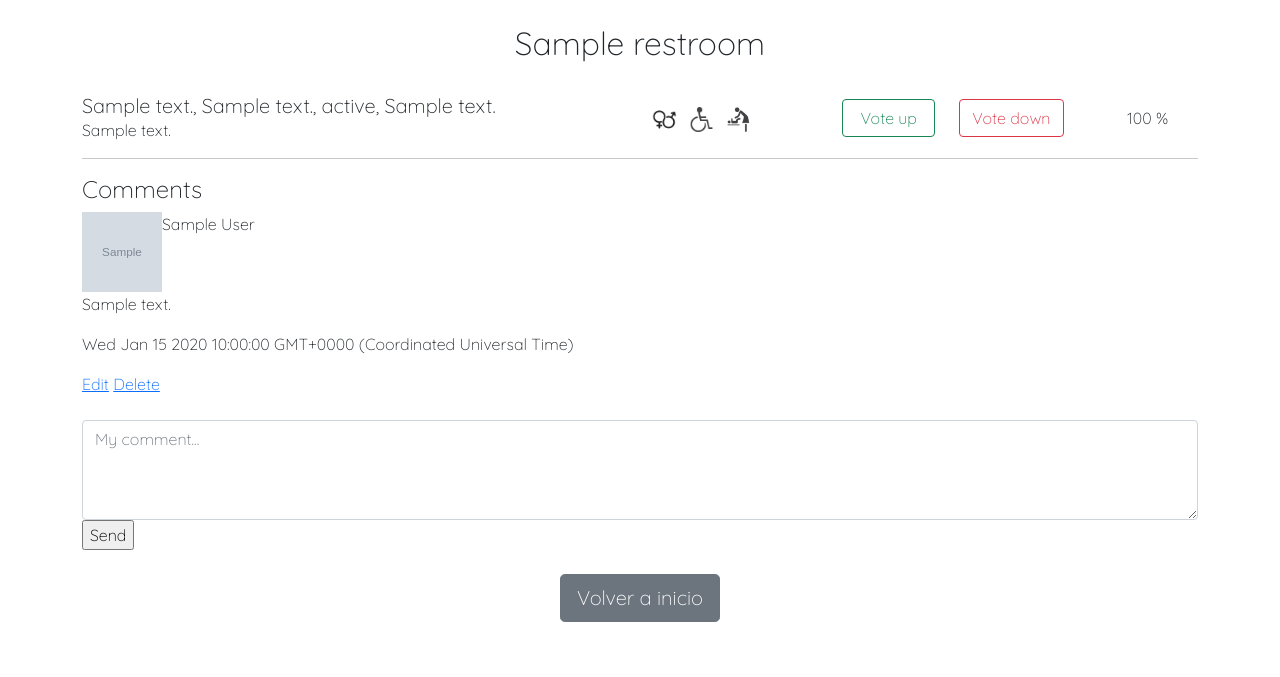
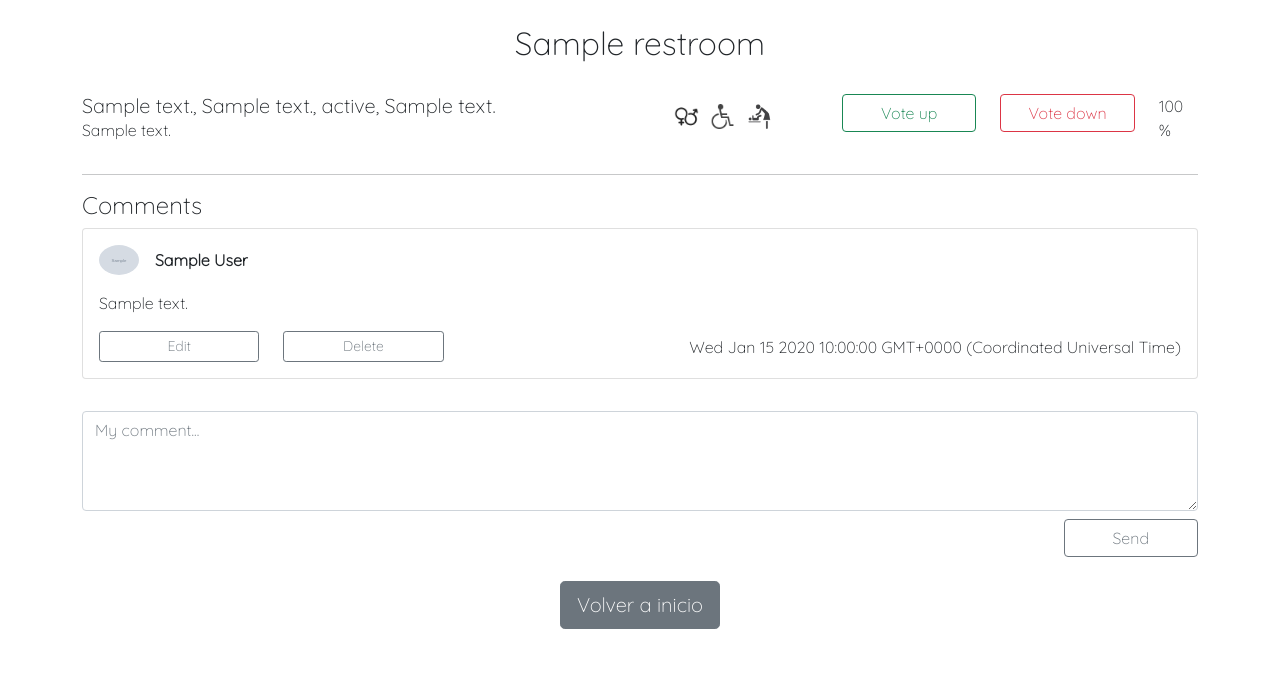
Before and after one commit to juangro27/ThroneTracker, a Node server app: page /restrooms/600000000000000000000001 in a window 1280 px wide. Shown: the part 458-1135 px from the top of the page. Before the commit the page ends 1080 px from the top, so only its background shows below. Run offline with Node 20, Linux system fonts and the light colour scheme; tables that the repository leaves empty hold one stand-in row (values such as "Sample post"); grey boxes marked "Sample" are stand-in pictures; some libraries are stand-ins or nearby versions.

Commit message:
dejando bonica la lista de baños

```diff
--- a/public/stylesheets/style.css
+++ b/public/stylesheets/style.css
@@ -36,16 +36,16 @@ body {
     padding: 20px;
     background-color: rgba(46, 46, 46, 0.8);
     color: white;
-<<<<<<< HEAD
-=======
 }
 
 .comment-info img {
-    width: 80px;
-    height: 80px;
+    width: 40px;
 }
 
 .comment-details p {
     word-break: break-all;
->>>>>>> 763858c61feade8256be313d92cdb50fdbf7cb05
 }
+
+.comment-edit img {
+    width: 80px;
+}
--- a/utils/parseRestrooms.js
+++ b/utils/parseRestrooms.js
@@ -39,9 +39,7 @@ const parseRestrooms = restroomsArray => {
             location: {
                 type: 'Point',
                 coordinates: [longitude, latitude]
-            },
-            votes: [],
-            comments: []
+            }
         }
 
         return restroomObject
--- a/views/restrooms/restroom-details.hbs
+++ b/views/restrooms/restroom-details.hbs
@@ -10,14 +10,14 @@
             <br>
 
             <div class="row">
-                <div class="col-6 align-items-center">
+                <div class="col-12 col-lg-6 align-items-center">
                     <h5 class="m-0">{{restroom.address.street}}, {{restroom.address.city}}, {{restroom.address.state}},
                         {{restroom.address.country}}</h5>
-                    <p class="m-0">{{restroom.description}}</p>
+                    <p class="m-0 mb-3">{{restroom.description}}</p>
                     <p hidden class="restroom" data-id="{{restroom.id}}"></p>
                 </div>
 
-                <div class="col-2 d-flex align-items-center">
+                <div class="col-4 col-lg-2 d-flex justify-content-center mt-2">
                     <div class="row">
                         <div class="col-3">
                             {{#if restroom.features.unisex}}
@@ -39,9 +39,9 @@
                     </div>
                 </div>
 
-                <div class="col-3 d-flex align-items-center">
-                    <div class="row justify-content-center">
-                        <div class="col-6">
+                <div class="col-8 col-lg-4">
+                    <div class="row">
+                        <div class="col-5">
                             <form action="/restrooms/{{restroom.id}}/votes/create" method="post"
                                 class="d-grid gap-2 mx-auto">
                                 <input hidden type="text" name="vote" value="up">
@@ -49,50 +49,65 @@
                             </form>
                         </div>
 
-                        <div class="col-6">
+                        <div class="col-5">
                             <form action="/restrooms/{{restroom.id}}/votes/create" method="post"
                                 class="d-grid gap-2 mx-auto">
                                 <input hidden type="text" name="vote" value="down">
                                 <input class="btn btn-outline-danger" type="submit" value="Vote down">
                             </form>
+                        </div>
 
+                        <div class="col-2 d-flex align-items-center">
+                            <p class="m-0">{{score}} %</p>
                         </div>
                     </div>
                 </div>
 
-                <div class="col-1 d-flex align-items-center">
-                    <p class="m-0">{{score}} %</p>
-                </div>
             </div>
 
             <hr>
-
             <h4>Comments</h4>
 
             {{#each restroom.comments}}
-            <div class="d-flex comment-info">
-                <img src="{{owner.avatar}}" alt="{{owner.firstName}}, {{owner.lastName}}">
-                <p>{{owner.firstName}} {{owner.lastName}}</p>
+            <div class="card mb-2">
+                <div class="card-body">
+                    <div class="d-flex align-items-center comment-info">
+                        <img class="rounded-circle" src="{{owner.avatar}}"
+                            alt="{{owner.firstName}}, {{owner.lastName}}">
+                        <p class="m-0 px-3 fw-bold">{{owner.firstName}} {{owner.lastName}}</p>
+                    </div>
+
+                    <div class="comment-details">
+                        <p class="mt-3">{{comment}}</p>
+                    </div>
+
+                    <div class="row">
+                        <div class="col-2 d-grid gap-2">
+                            <a href="/restrooms/{{../restroom.id}}/comments/{{id}}/edit"
+                                class="btn btn-outline-secondary btn-sm">Edit</a>
+                        </div>
+
+                        <div class="col-2 d-grid gap-2">
+                            <a href="/restrooms/{{../restroom.id}}/comments/{{id}}/delete"
+                                class="btn btn-outline-secondary btn-sm">Delete</a>
+                        </div>
+
+                        <div class="col-8 d-flex align-items-center justify-content-end">
+                            <p class="m-0">{{createdAt}}</p>
+                        </div>
+                    </div>
+                </div>
             </div>
-            <div class="comment-details">
-                <p>{{comment}}</p>
-
-            </div>
-            <p>{{createdAt}}</p>
-            <a href="/restrooms/{{../restroom.id}}/comments/{{id}}/edit">Edit</a>
-            <a href="/restrooms/{{../restroom.id}}/comments/{{id}}/delete">Delete</a>
-            <br>
             {{/each}}
-
 
             <form action="/restrooms/{{restroom.id}}/comments/create" method="post">
                 <label for="comment"></label>
                 <textarea class="form-control" style="height: 100px" name="comment" id="comment"
                     placeholder="My comment..."></textarea>
-                <input type="submit" value="Send">
+                <div class="d-grid d-flex justify-content-end">
+                    <input type="submit" class="btn btn-outline-secondary px-5 mt-2" value="Send">
+                </div>
             </form>
-
-
         </div>
     </div>
 
--- a/views/restrooms/restrooms-list.hbs
+++ b/views/restrooms/restrooms-list.hbs
@@ -12,7 +12,7 @@
                         <th hidden scope="col">ID</th>
                         <th scope="col">Name</th>
                         <th scope="col">Address</th>
-                        <th scope="col">Features</th>
+                        <th scope="col"> Features</th>
                         <th scope="col"></th>
                     </tr>
                 </thead>
@@ -48,7 +48,8 @@
                             </div>
                         </td>
 
-                        <td> <a href="/restrooms/{{_id}}" class="btn btn-outline-secondary btn-sm">Details</a>
+                        <td>
+                            <a href="/restrooms/{{_id}}" class="btn btn-outline-secondary btn-sm">Details</a>
                         </td>
                     </tr>
 
```
Also changed, not shown: views/contact.hbs (+24 -3 lines), views/restrooms/comment-edit.hbs (+39 -9 lines).
